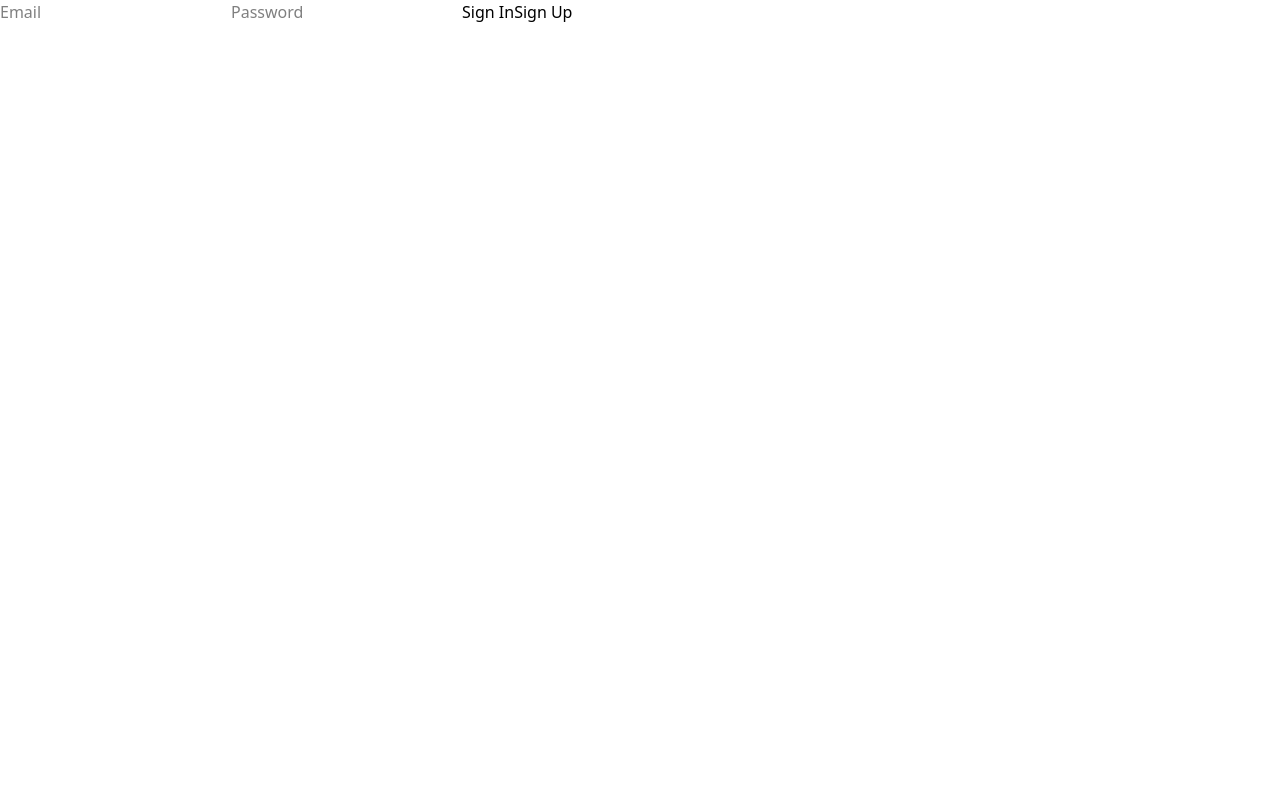
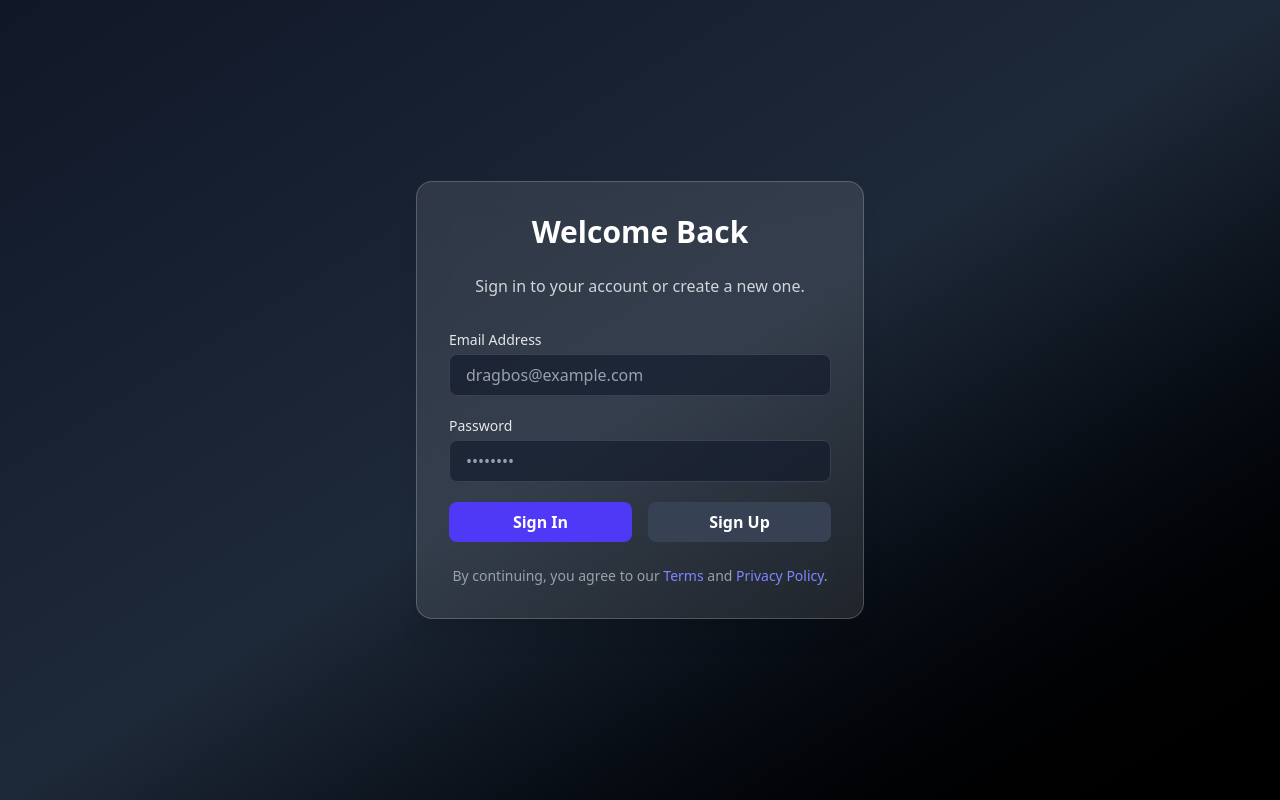
Before and after one commit to drakeRAGE/Real-Time-Collaborative-Whiteboard, a React (Vite) app in the folder frontend/: page /auth in a window 1280 px wide. Built offline with nearby package versions, Linux system fonts and the light colour scheme; no server answers.

Commit message:
feat(Auth, RoomSelection): enhance UI with improved styling and layout for authentication and room selection components

```diff
--- a/frontend/src/components/Auth.jsx
+++ b/frontend/src/components/Auth.jsx
@@ -1,70 +1,98 @@
-import { useState } from 'react'
-import { supabase } from '../utils/supabase'
-import { useNavigate } from 'react-router-dom'
+import { useState } from 'react';
+import { supabase } from '../utils/supabase';
+import { useNavigate } from 'react-router-dom';
 
 export function Auth() {
-  const [loading, setLoading] = useState(false)
-  const [email, setEmail] = useState('')
-  const [password, setPassword] = useState('')
+  const [loading, setLoading] = useState(false);
+  const [email, setEmail] = useState('');
+  const [password, setPassword] = useState('');
   const navigate = useNavigate();
 
   const handleSignUp = async (e) => {
-    e.preventDefault()
+    e.preventDefault();
     try {
-      setLoading(true)
-      const { error } = await supabase.auth.signUp({
-        email,
-        password,
-      })
-      if (error) throw error
-      alert('Check your email for the confirmation link!')
+      setLoading(true);
+      const { error } = await supabase.auth.signUp({ email, password });
+      if (error) throw error;
+      alert('Check your email for the confirmation link!');
     } catch (error) {
-      alert(error.message)
+      alert(error.message);
     } finally {
-      setLoading(false)
+      setLoading(false);
     }
-  }
+  };
 
   const handleSignIn = async (e) => {
-    e.preventDefault()
+    e.preventDefault();
     try {
-      setLoading(true)
-      const { error } = await supabase.auth.signInWithPassword({
-        email,
-        password,
-      })
-      if (error) throw error
-
+      setLoading(true);
+      const { error } = await supabase.auth.signInWithPassword({ email, password });
+      if (error) throw error;
       navigate('/');
     } catch (error) {
-      alert(error.message)
+      alert(error.message);
     } finally {
-      setLoading(false)
+      setLoading(false);
     }
-  }
+  };
 
   return (
+    <div className="min-h-screen flex items-center justify-center bg-gradient-to-br from-gray-900 via-gray-800 to-black p-4">
+      <div className="bg-white/10 backdrop-blur-lg border border-white/20 rounded-2xl shadow-xl w-full max-w-md p-8">
+        <h1 className="text-3xl font-bold text-white text-center mb-6">Welcome Back</h1>
+        <p className="text-gray-300 text-center mb-8">
+          Sign in to your account or create a new one.
+        </p>
+
+        <form className="space-y-5">
           <div>
-      <form>
+            <label className="block text-gray-200 text-sm mb-1">Email Address</label>
             <input
               type="email"
-          placeholder="Email"
+              placeholder="dragbos@example.com"
               value={email}
+              required
               onChange={(e) => setEmail(e.target.value)}
+              className="w-full px-4 py-2 rounded-lg bg-gray-900/60 text-white placeholder-gray-400 border border-gray-700 focus:ring-2 focus:ring-indigo-500 outline-none"
             />
+          </div>
+
+          <div>
+            <label className="block text-gray-200 text-sm mb-1">Password</label>
             <input
               type="password"
-          placeholder="Password"
+              placeholder="••••••••"
               value={password}
+              required
               onChange={(e) => setPassword(e.target.value)}
+              className="w-full px-4 py-2 rounded-lg bg-gray-900/60 text-white placeholder-gray-400 border border-gray-700 focus:ring-2 focus:ring-indigo-500 outline-none"
             />
-        <button onClick={handleSignIn} disabled={loading}>
-          Sign In
+          </div>
+
+          <div className="flex gap-4">
+            <button
+              onClick={handleSignIn}
+              disabled={loading}
+              className="flex-1 bg-indigo-600 hover:bg-indigo-700 text-white font-semibold py-2 rounded-lg transition-all duration-300 disabled:opacity-50"
+            >
+              {loading ? 'Signing In...' : 'Sign In'}
             </button>
-        <button onClick={handleSignUp} disabled={loading}>
-          Sign Up
+            <button
+              onClick={handleSignUp}
+              disabled={loading}
+              className="flex-1 bg-gray-700 hover:bg-gray-800 text-white font-semibold py-2 rounded-lg transition-all duration-300 disabled:opacity-50"
+            >
+              {loading ? 'Signing Up...' : 'Sign Up'}
             </button>
+          </div>
         </form>
+
+        <p className="mt-6 text-center text-gray-400 text-sm">
+          By continuing, you agree to our{' '}
+          <span className="text-indigo-400 hover:underline cursor-pointer">Terms</span> and{' '}
+          <span className="text-indigo-400 hover:underline cursor-pointer">Privacy Policy</span>.
+        </p>
       </div>
-  )
+    </div>
+  );
 }
--- a/frontend/src/components/RoomSelection.jsx
+++ b/frontend/src/components/RoomSelection.jsx
@@ -28,58 +28,50 @@ function RoomSelection() {
     };
 
     return (
-        <div style={{
-            display: 'flex',
-            flexDirection: 'column',
-            alignItems: 'center',
-            justifyContent: 'center',
-            height: '100vh',
-            gap: '2rem'
-        }}>
-            <h1 style={{ fontSize: '2.5rem', fontFamily: 'serif', color: '#9866ce' }}>
+        <div className="min-h-screen flex items-center justify-center bg-gradient-to-br from-gray-900 via-gray-800 to-black p-4">
+            <div className="bg-white/10 backdrop-blur-lg border border-white/20 rounded-2xl shadow-xl w-full max-w-md p-8">
+                <h1 className="text-3xl font-bold text-white text-center mb-6">
                     Collaborative Whiteboard
                 </h1>
-            <form onSubmit={handleJoinRoom} style={{ display: 'flex', gap: '1rem' }}>
+                <p className="text-gray-300 text-center mb-8">
+                    Join an existing room or create a new one to start collaborating.
+                </p>
+
+                {/* Join Room Form */}
+                <form onSubmit={handleJoinRoom} className="space-y-5">
+                    <div>
+                        <label className="block text-gray-200 text-sm mb-1">Room ID</label>
                         <input
                             type="text"
                             value={roomId}
                             onChange={(e) => setRoomId(e.target.value)}
                             placeholder="Enter Room ID"
-                    style={{
-                        padding: '0.5rem',
-                        fontSize: '1rem',
-                        borderRadius: '4px',
-                        border: '1px solid #9866ce'
-                    }}
+                            className="w-full px-4 py-2 rounded-lg bg-gray-900/60 text-white placeholder-gray-400 border border-gray-700 focus:ring-2 focus:ring-indigo-500 outline-none"
                         />
+                    </div>
                     <button
                         type="submit"
-                    style={{
-                        padding: '0.5rem 1rem',
-                        background: '#9866ce',
-                        color: 'white',
-                        border: 'none',
-                        borderRadius: '4px',
-                        cursor: 'pointer'
-                    }}
+                        className="w-full bg-indigo-600 hover:bg-indigo-700 text-white font-semibold py-2 rounded-lg transition-all duration-300"
                     >
                         Join Room
                     </button>
                 </form>
-            <p style={{ fontSize: '1.2rem' }}>or</p>
+
+                {/* Divider */}
+                <div className="my-6 flex items-center">
+                    <div className="flex-1 h-px bg-gray-700"></div>
+                    <span className="px-4 text-gray-400 text-sm">OR</span>
+                    <div className="flex-1 h-px bg-gray-700"></div>
+                </div>
+
+                {/* Create Room Button */}
                 <button
                     onClick={handleCreateRoom}
-                style={{
-                    padding: '0.5rem 1rem',
-                    background: '#f472b6',
-                    color: 'white',
-                    border: 'none',
-                    borderRadius: '4px',
-                    cursor: 'pointer'
-                }}
+                    className="w-full bg-pink-500 hover:bg-pink-600 text-white font-semibold py-2 rounded-lg transition-all duration-300"
                 >
                     Create New Room
                 </button>
+            </div>
         </div>
     );
 }
--- a/frontend/src/index.css
+++ b/frontend/src/index.css
@@ -1,7 +1 @@
 @import "tailwindcss";
-
-* {
-  margin: 0;
-  padding: 0;
-  box-sizing: border-box;
-}
```
Lines whose indentation alone changed are shown as unchanged.
